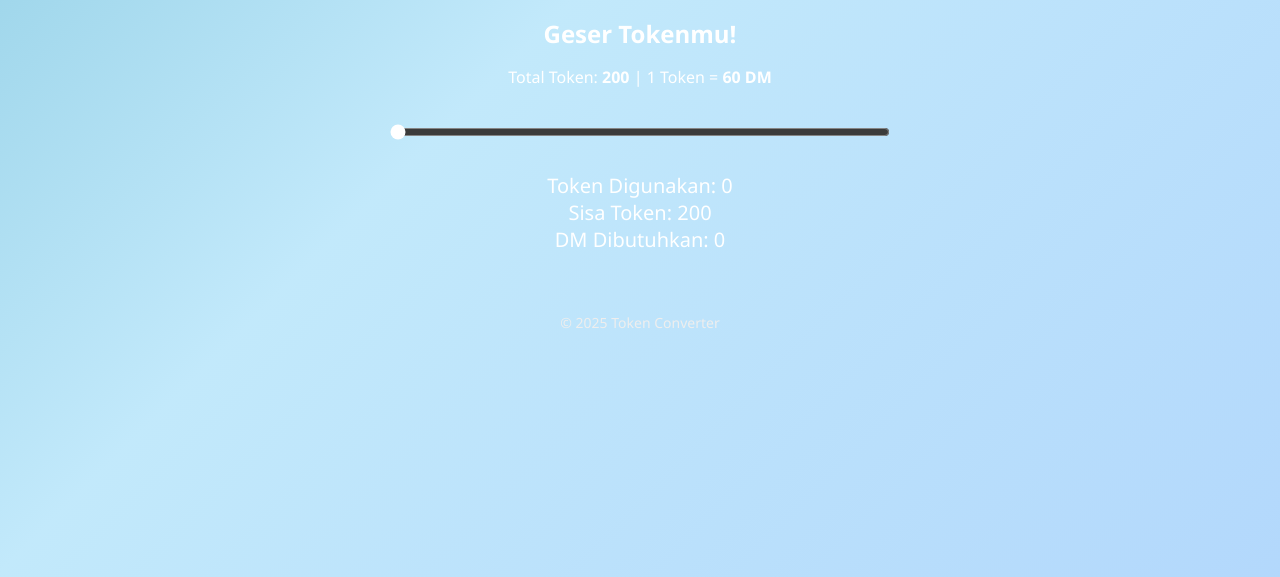
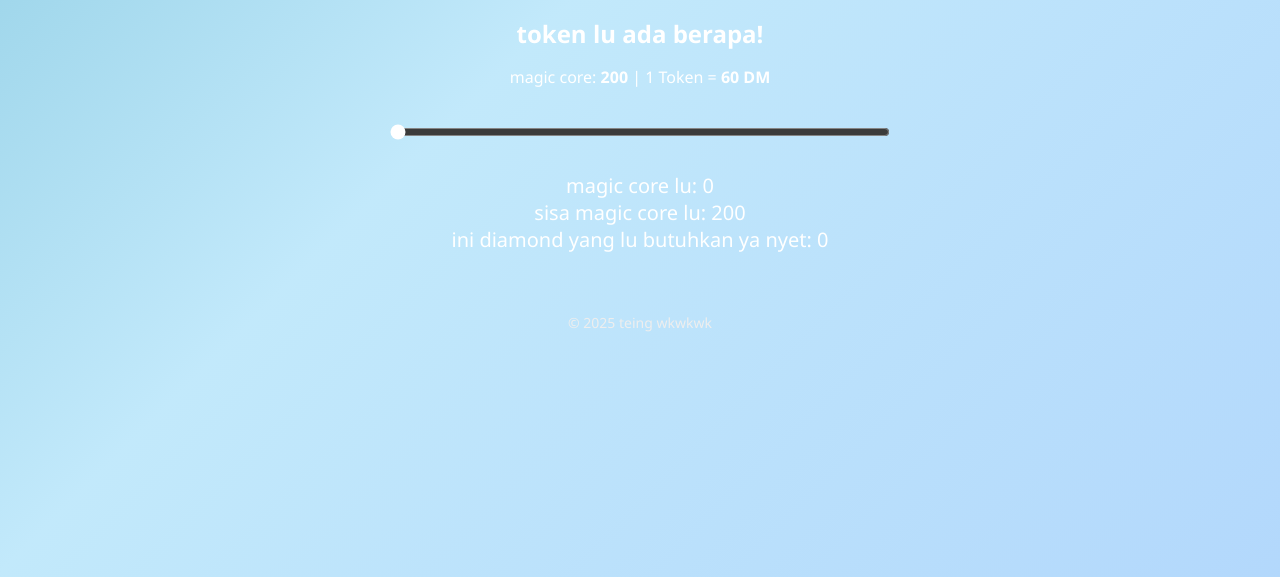
Before and after one commit to Adam-ngoprek/Hitung-magic-core, a plain HTML site: page index.html in a window 1280 px wide. Shown: the part 223-800 px from the top of the page. Drawn offline with Linux system fonts and the light colour scheme.

Commit message:
Update index.html

```diff
--- a/index.html
+++ b/index.html
@@ -3,7 +3,7 @@
 <head>
   <meta charset="UTF-8" />
   <meta name="viewport" content="width=device-width, initial-scale=1.0"/>
-  <title>Kalkulator Token</title>
+  <title>magic core</title>
   <link rel="stylesheet" href="style.css" />
 </head>
 <body>
@@ -12,19 +12,19 @@
   <img src="logo.png" alt="Logo" class="logo" />
 
   <div class="content">
-    <h2>Geser Tokenmu!</h2>
-    <p>Total Token: <strong>200</strong> | 1 Token = <strong>60 DM</strong></p>
+    <h2>token lu ada berapa!</h2>
+    <p>magic core: <strong>200</strong> | 1 Token = <strong>60 DM</strong></p>
 
     <input type="range" min="0" max="200" value="0" class="slider" id="tokenSlider" />
 
     <div class="output">
-      Token Digunakan: <span id="usedToken">0</span><br>
-      Sisa Token: <span id="remainingToken">200</span><br>
-      DM Dibutuhkan: <span id="neededDM">0</span>
+      magic core lu: <span id="usedToken">0</span><br>
+      sisa magic core lu: <span id="remainingToken">200</span><br>
+      ini diamond yang lu butuhkan ya nyet: <span id="neededDM">0</span>
     </div>
   </div>
 
-  <footer>© 2025 Token Converter</footer>
+  <footer>© 2025 teing wkwkwk</footer>
 
   <script src="script.js"></script>
 </body>
```
